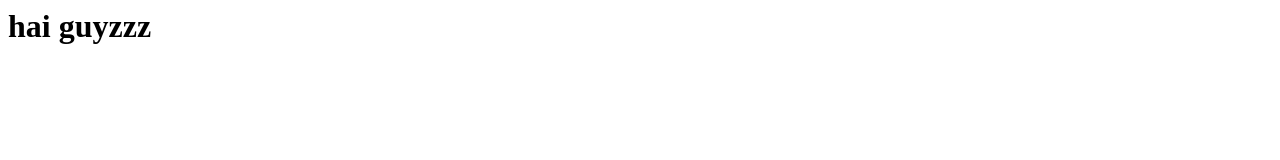
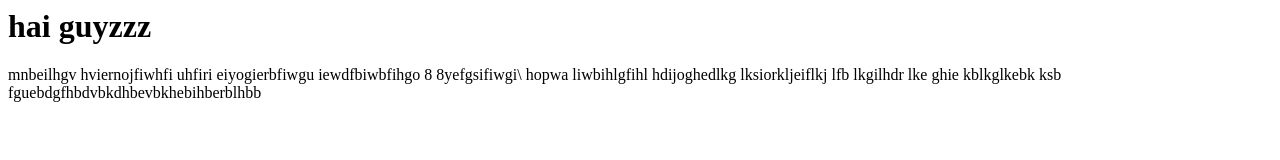
Before and after one commit to yasinyazz/Tinker_Repo, a plain HTML site: page index.html in a window 1280 px wide. Drawn offline with Linux system fonts and the light colour scheme.

Commit message:
Update index.html

```diff
--- a/index.html
+++ b/index.html
@@ -4,5 +4,8 @@
 </head>
 <body>
 <h1>hai guyzzz</h1>
+  <p> mnbeilhgv  hviernojfiwhfi  uhfiri eiyogierbfiwgu iewdfbiwbfihgo 8 8yefgsifiwgi\
+  hopwa liwbihlgfihl hdijoghedlkg lksiorkljeiflkj lfb lkgilhdr lke ghie kblkglkebk ksb
+    fguebdgfhbdvbkdhbevbkhebihberblhbb</p>
 </body>
 </html>
```
